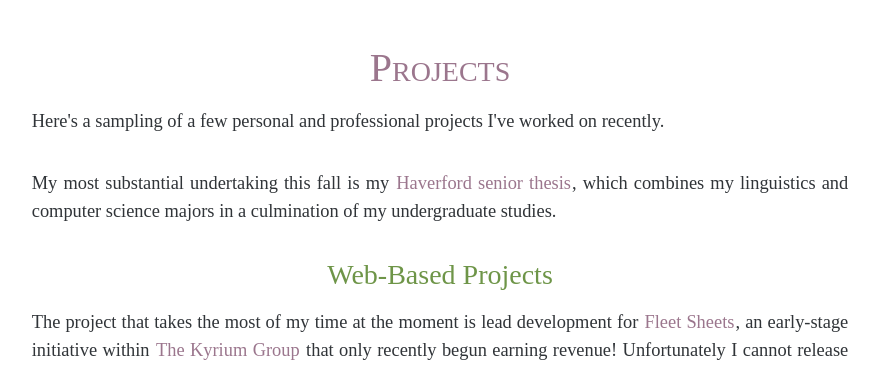
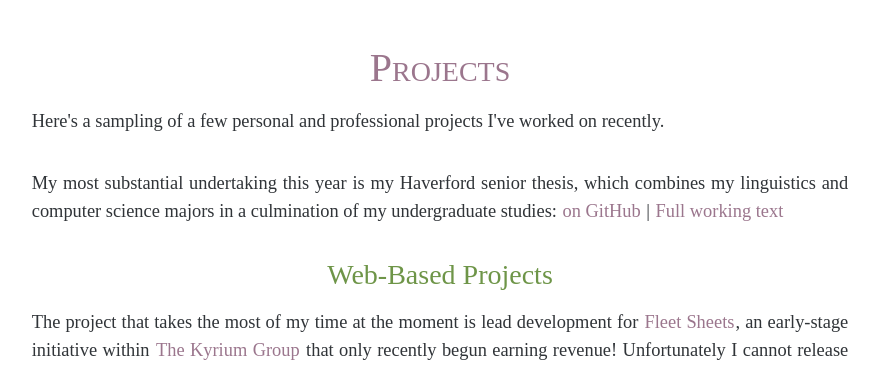
Before and after one commit to cstuartroe/conorstuartroe, a Django app: template lander/templates/lander/projects.html in a window 1280 px wide. Shown: the part 54-419 px from the top of the page, without its empty margins (200-1079 px from the left). Run offline with Django 3.2, Linux system fonts and the light colour scheme; the template is opened without the code that fills it, so the values that code supplies are empty; some libraries are stand-ins or nearby versions; some web fonts are replaced.

Commit message:
new PDFs

```diff
--- a/lander/templates/lander/projects.html
+++ b/lander/templates/lander/projects.html
@@ -8,8 +8,9 @@
 	</p>
 
     <p>
-		My most substantial undertaking this fall is my	<a href="https://github.com/cstuartroe/thesis">Haverford senior thesis</a>,
-	    which combines my linguistics and computer science majors in a culmination of my undergraduate studies.
+		My most substantial undertaking this year is my	Haverford senior thesis,
+	    which combines my linguistics and computer science majors in a culmination of my undergraduate studies:
+		<a href="https://github.com/cstuartroe/thesis">on GitHub</a> | <a href="/static/pdf/thesis.pdf">Full working text</a>
 	</p>
 
 	<h2 id="webdev">Web-Based Projects</h2>
```
Also changed, not shown: 3 other files.
